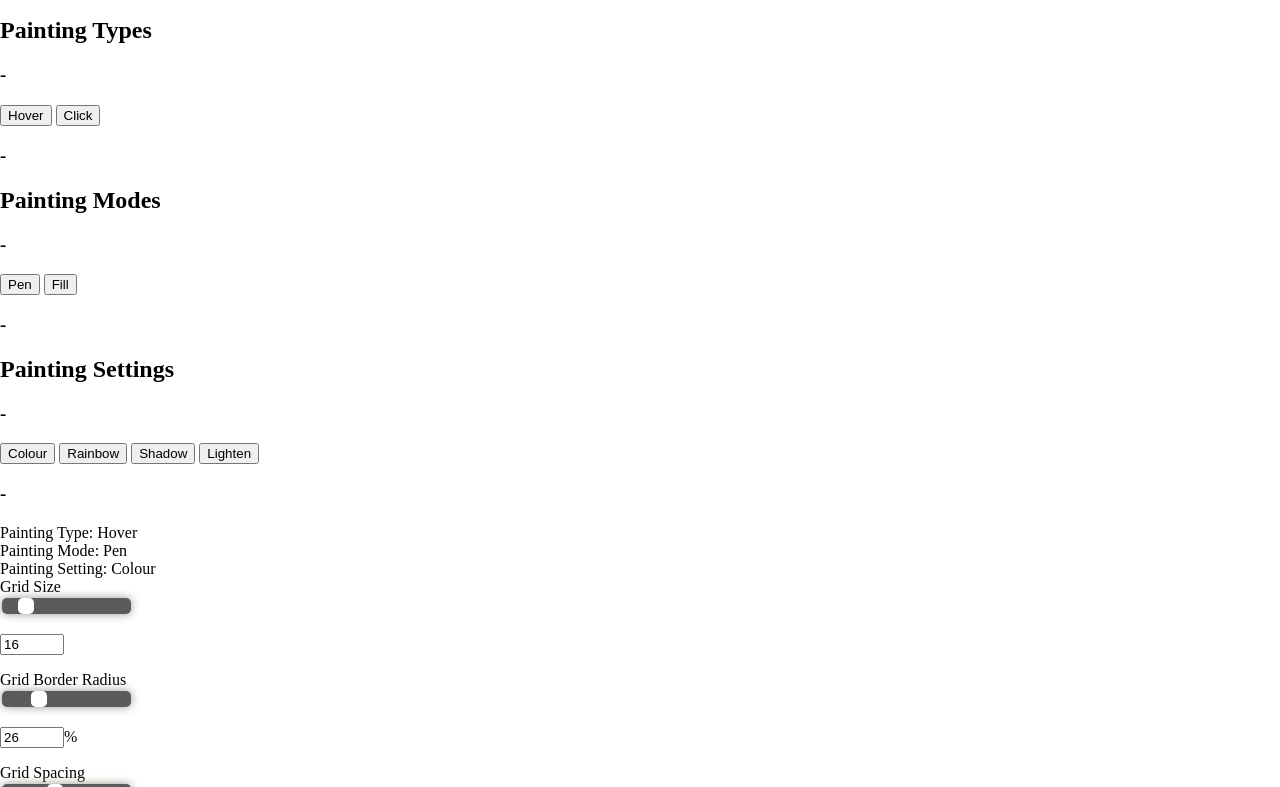
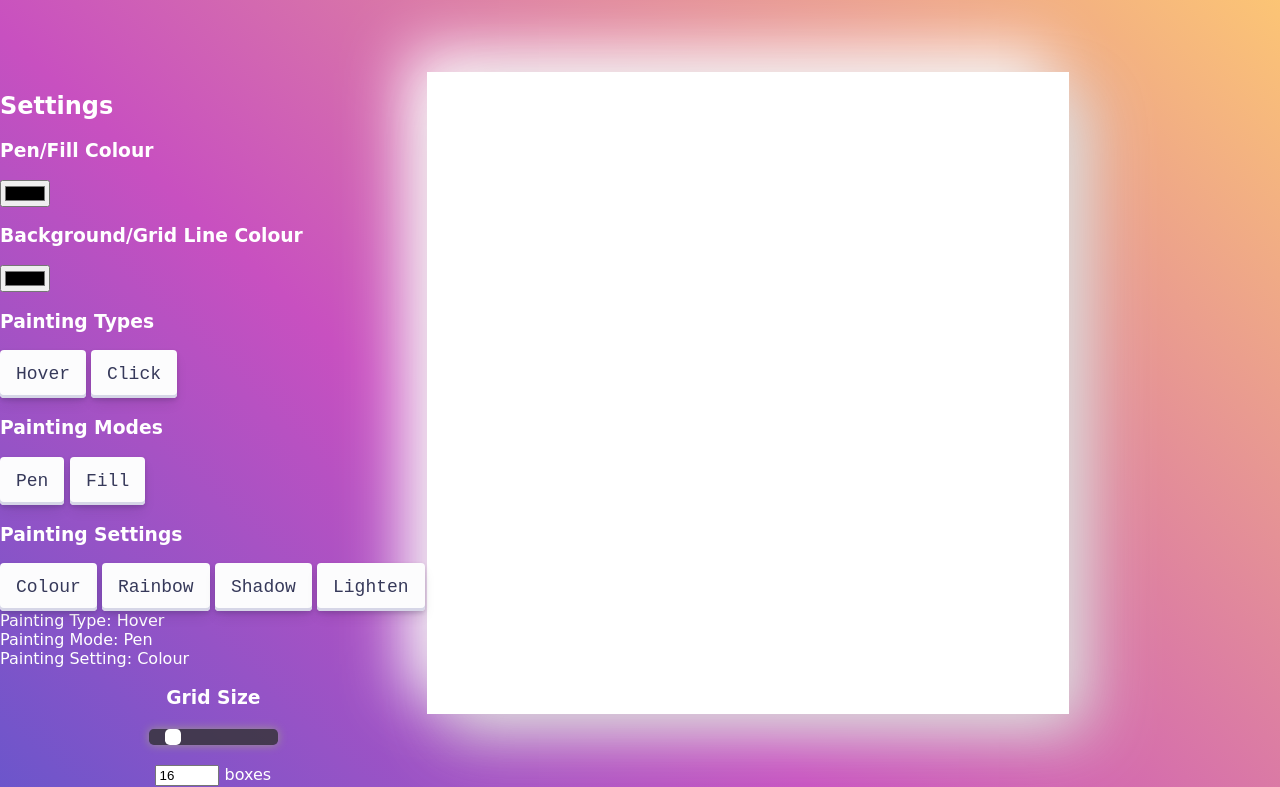
Before and after one commit to stieludv/etch-a-sketch, a plain HTML site: page index.html in a window 1280 px wide. Shown: the part 78-865 px from the top of the page. Drawn offline with Linux system fonts and the light colour scheme; a web font is replaced by a local one.

Commit message:
Styling, layout - first iterations

```diff
--- a/index.html
+++ b/index.html
@@ -6,18 +6,24 @@
     <meta name="viewport" content="width=device-width, initial-scale=1.0">
     <title>Etch-A-Sketch</title>
     <link rel="stylesheet" href="style.css">
+    <link rel="preconnect" href="https://fonts.googleapis.com">
+    <link rel="preconnect" href="https://fonts.gstatic.com" crossorigin>
+    <link href="https://fonts.googleapis.com/css2?family=Climate+Crisis&family=Roboto&family=Zen+Dots&display=swap" rel="stylesheet">
 </head>
 <body>
     <div id="etch-a-sketch">
-        <h1 id="eas-title"></h1>
+        <h1 id="eas-title">Etch-A-Sketch</h1>
         <div id="eas-settings-panel">
+            <h2>Settings</h2>
             <!-- Click mouse inside etch a sketch to toggle drawing/not drawing mode -->
             <!-- If mouse is held down for longer than a normal click, draw only while mouse is pressed down -->
             <!-- Allow transparency in colours (RGBA) -->
-            <div>Pen/Fill Colour
+            <div>
+                <h3>Pen/Fill Colour</h3>
                 <input data-colour="#000000" id="painting-colour" class="colour-picker" type="color"/>
             </div>
-            <div>Background/Grid Line Colour
+            <div>
+                <h3>Background/Grid Line Colour</h3>
                 <input id="board-colour" class="colour-picker" type="color" />
             </div>
             <!-- <div>Grid Line Colour
@@ -26,47 +32,44 @@
             <!-- Colour grabber is redundant -->
             <!-- <div>Colour Grabbesr</div> -->
             <div>
-                <h2>Painting Types</h2>
-                <h3>-</h3>
+                <h3>Painting Types</h3>
                 <Button data-button="hover" class="button type">Hover</Button>
                 <Button data-button="click" class="button type">Click</Button>
-                <h3>-</h3>
-                <h2>Painting Modes</h2>
-                <h3>-</h3>
+                <h3>Painting Modes</h3>
                 <Button data-button="pen" class="button mode">Pen</Button>
                 <Button data-button="fill" class="button mode">Fill</Button>
-                <h3>-</h3>
-                <h2>Painting Settings</h2>
-                <h3>-</h3>
+                <h3>Painting Settings</h3>
                 <Button data-button="colour" class="button setting">Colour</Button>
                 <Button data-button="rainbow" data-value="" id="rainbow-button" class="button setting">Rainbow</Button>
                 <Button data-button="shadow" class="button setting">Shadow</Button>
                 <Button data-button="lighten" class="button setting">Lighten</Button>
                 <!-- <Button data-button="eraser" class="button setting">Eraser</Button> -->
-                <h3>-</h3>
             </div>
 
             <div>Painting Type: <span data-type="hover" id="painting-type-info">Hover</span></div>
             <div>Painting Mode: <span data-mode="pen" id="painting-mode-info">Pen</span></div>
             <div>Painting Setting: <span data-setting="colour" id="painting-setting-info">Colour</span></div>
 
-            <div>Grid Size
+            <div class="slider-box-input">
+                <h3>Grid Size</h3>
                 <div class="slider-container">
                     <input id="grid-size-slider" class="slider grid-size-slider" type="range" min="2" max="100" step="1"/>
                 </div>
-                <p><input type="number" min="2" max="100" step="1" id="grid-size-indicator"></input></p>
+                <p><input type="number" min="2" max="100" step="1" id="grid-size-indicator"></input> boxes</p>
             </div>
-            <div>Grid Border Radius
+            <div class="slider-box-input">
+                <h3>Grid Border Radius</h3>
                 <div class="slider-container">
                     <input id="grid-box-br-slider" class="slider grid-box-br-slider" type="range" min="0" max="100" step="1"/>
                 </div>
-                <p><input type="number" min="0" max="100" step="1" id="grid-box-br-indicator"></input>%</p>
+                <p><input type="number" min="0" max="100" step="1" id="grid-box-br-indicator"></input> %</p>
             </div>
-            <div>Grid Spacing
+            <div class="slider-box-input">
+                <h3>Grid Spacing</h3>
                 <div class="slider-container">
                     <input id="grid-line-size-slider" class="slider" type="range" min="0" max="10" step="0.5"/>
                 </div>
-                <p><input type="number" min="0" max="10" step="0.5" id="grid-line-size-indicator"></input>px</p>
+                <p><input type="number" min="0" max="10" step="0.5" id="grid-line-size-indicator"></input> px</p>
             </div>
             <div><Button id="clear-grid-button" class="button clear">Clear</Button></div>
             <div><Button>Export to PNG</Button></div>
--- a/script.js
+++ b/script.js
@@ -444,8 +444,8 @@ function paintingListeners() {
 
 // Default values for grid:
 const initialGridSize = 16;
-const initialGridBorderRadius = 26;
-const intitalGridBoxSpacing = 4;
+const initialGridBorderRadius = 0;
+const intitalGridBoxSpacing = 1;
 
 // Generate grid when page loads first time:
 window.onload = () => {
--- a/style.css
+++ b/style.css
@@ -8,6 +8,12 @@
 
 body {
     margin: 0;
+    background-image: linear-gradient(43deg, #4158D0 0%, #C850C0 46%, #FFCC70 100%);
+    color: white;
+    font-family: 'Climate Crisis', cursive;
+    font-family: 'Roboto', sans-serif;
+    font-family: 'Zen Dots', cursive;
+
 }
 
 .colour-picker-container {
@@ -51,6 +57,75 @@ body {
 
 }
 
+/* .button {
+    border-width: 0;
+    padding: 8px 20px 8px 20px;
+    transition: all cubic-bezier(0.075, 0.82, 0.165, 1) 300ms;
+    border-radius: 50px;
+    background: linear-gradient(145deg, #ffffff, #e6e6e6);
+    box-shadow:  20px 20px 60px #a3a3a3,
+                -20px -20px 60px #ffffff;
+}
+
+.button:hover {
+    border-radius: 50px;
+    background: linear-gradient(145deg, #ffffff, #e6e6e6);
+    box-shadow:  20px 20px 60px #d9d9d9,
+                -20px -20px 60px #ffffff;
+}
+
+.button:active {
+    border-radius: 50px;
+    background: linear-gradient(145deg, #e6e6e6, #ffffff);
+    box-shadow:  20px 20px 60px #d9d9d9,
+                -20px -20px 60px #ffffff;
+} */
+
+.button {
+    align-items: center;
+    appearance: none;
+    background-color: #FCFCFD;
+    border-radius: 4px;
+    border-width: 0;
+    box-shadow: rgba(45, 35, 66, 0.2) 0 2px 4px,rgba(45, 35, 66, 0.15) 0 7px 13px -3px,#D6D6E7 0 -3px 0 inset;
+    box-sizing: border-box;
+    color: #36395A;
+    cursor: pointer;
+    display: inline-flex;
+    font-family: "JetBrains Mono",monospace;
+    height: 48px;
+    justify-content: center;
+    line-height: 1;
+    list-style: none;
+    overflow: hidden;
+    padding-left: 16px;
+    padding-right: 16px;
+    position: relative;
+    text-align: left;
+    text-decoration: none;
+    transition: box-shadow .15s,transform .15s;
+    user-select: none;
+    -webkit-user-select: none;
+    touch-action: manipulation;
+    white-space: nowrap;
+    will-change: box-shadow,transform;
+    font-size: 18px;
+}
+
+.button:focus {
+    box-shadow: #D6D6E7 0 0 0 1.5px inset, rgba(45, 35, 66, 0.4) 0 2px 4px, rgba(45, 35, 66, 0.3) 0 7px 13px -3px, #D6D6E7 0 -3px 0 inset;
+}
+
+.button:hover {
+    box-shadow: rgba(45, 35, 66, 0.3) 0 4px 8px, rgba(45, 35, 66, 0.2) 0 7px 13px -3px, #D6D6E7 0 -3px 0 inset;
+    transform: translateY(-2px);
+}
+
+.button:active {
+    box-shadow: #D6D6E7 0 3px 7px inset;
+    transform: translateY(2px);
+}
+
 
 /*      */
 /* Grid */
@@ -66,13 +141,55 @@ body {
 
 /* Grid Board */
 #eas-painting-board {
-    box-shadow: 0 10px 0 0;
+    /* box-shadow: 0 5px 20px 0; */
     display: grid;
     grid-gap: var(--grid-line-size);
     padding: var(--grid-line-size);
     background-color: black;
     /* border-radius: 5px; */
-    min-height: 100%;
+    /* min-height: 100%; */
+    max-width: 640px;
     aspect-ratio: 1;
-    max-width: 640px;
 }
+
+
+/* Layout */
+#etch-a-sketch {
+    display: grid;
+    grid-template:
+    [header-left] "head head" 150px [header-right]
+    [settings-left] "settings  board" 1fr [board-right]
+    / 1fr 2fr;
+}
+
+#eas-title {
+    grid-area: head;
+    text-align: center;
+}
+
+#eas-settings-pane {
+    text-align: center;
+    display: flex;
+    justify-content: center;
+    align-items: center;
+    grid-area: settings;
+    border-radius: 0px;
+    background: linear-gradient(145deg, #e6e6e6, #ffffff);
+    box-shadow:  20px 20px 60px #d9d9d9,
+                 -20px -20px 60px #ffffff;
+}
+
+#eas-painting-board {
+    grid-area: board;
+    border-radius: 0px;
+    background: #ffffff;
+    box-shadow:  20px 20px 60px #d9d9d9,
+                 -20px -20px 60px #ffffff;
+}
+
+.slider-box-input {
+    display: flex;
+    flex-direction: column;
+    align-items: center;
+    justify-content: center;
+}
```
